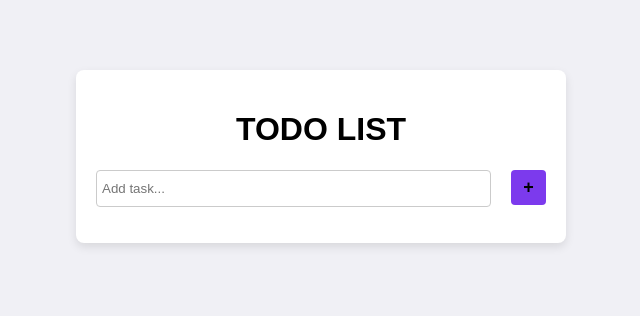
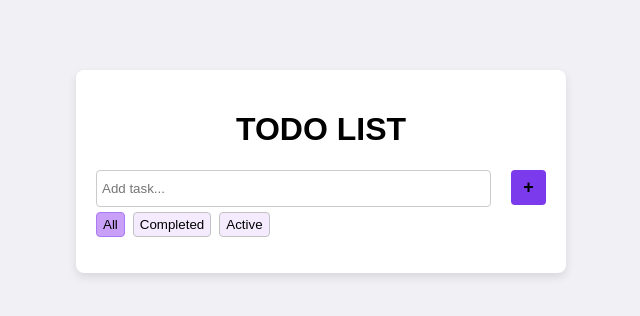
Before and after one commit to Pho3nyxX/todo-app, a React (Vite) app: page / in a window 1280 px wide. Shown: the top 316 px of the page, without its empty margins (319-959 px from the left). Built offline with nearby package versions, Linux system fonts and the light colour scheme.

Commit message:
add filtering for all, completed, and active tasks

```diff
--- a/src/App.jsx
+++ b/src/App.jsx
@@ -1,20 +1,26 @@
 import { useState } from 'react'
 import TodoForm from "./components/TodoForm";
 import TodoList from "./components/TodoList";
-// import Filter from "./components/Filter";
+import Filter from "./components/Filter";
 import "./styles/App.css";
 
 function App() {
   const [todos, setTodos] = useState([]);
   const [filter, setFilter] = useState("all");
 
+  const filteredTodos = todos.filter((todo) => {
+    if (filter === "completed") return todo.completed;
+    if (filter === "active") return !todo.completed;
+    return true;
+  });
+
   return (
     <div className='app'>
       <h1>Todo List</h1>
 
       <TodoForm setTodos={setTodos} />
-      {/* <Filter filter={filter} setFilter={setFilter} /> */}
-      <TodoList todos={todos} setTodos={setTodos}/>
+      <Filter filter={filter} setFilter={setFilter} />
+      <TodoList todos={filteredTodos} setTodos={setTodos} />
     </div>
   )
 }
--- a/src/components/Filter.jsx
+++ b/src/components/Filter.jsx
@@ -0,0 +1,28 @@
+function Filter({ filter, setFilter }) {
+    return (
+        <div className="filterBtns">
+            <button
+                className={filter === "all" ? "active" : ""}
+                onClick={() => setFilter("all")}
+            >
+                All
+            </button>
+
+            <button
+                className={filter === "completed" ? "active" : ""}
+                onClick={() => setFilter("completed")}
+            >
+                Completed
+            </button>
+
+            <button
+                className={filter === "active" ? "active" : ""}
+                onClick={() => setFilter("active")}
+            >
+                Active
+            </button>
+        </div>
+    );
+}
+
+export default Filter;
--- a/src/styles/App.css
+++ b/src/styles/App.css
@@ -9,7 +9,6 @@ body {
     justify-content: center;
     font-family: sans-serif;
     background-color: #f0f0f5;
-    /* background-color: #f5ebff; */
 
     .app {
         width: 70%;
@@ -29,6 +28,7 @@ body {
         form {
             display: flex;
             justify-content: space-between;
+            margin-bottom: 5px;
 
             input {
                 width: 85%;
@@ -48,6 +48,27 @@ body {
 
                 &:hover {
                     background-color: #5b21b6;
+                }
+            }
+        }
+
+        .filterBtns {
+            button {
+                margin-right: 8px;
+                width: auto;
+                height: 25px;
+                border-radius: 4px;
+                border: 1px solid #c3c3c3;
+                background-color: #f5ebff;
+
+                &:hover {
+                    background-color: #e0d4ff;
+                    box-shadow: 0 2px 4px rgba(0, 0, 0, 0.1);
+                }
+
+                &.active {
+                    background-color: #c8a0f8;
+                    border: 1px solid #ab79f6;
                 }
             }
         }
```
